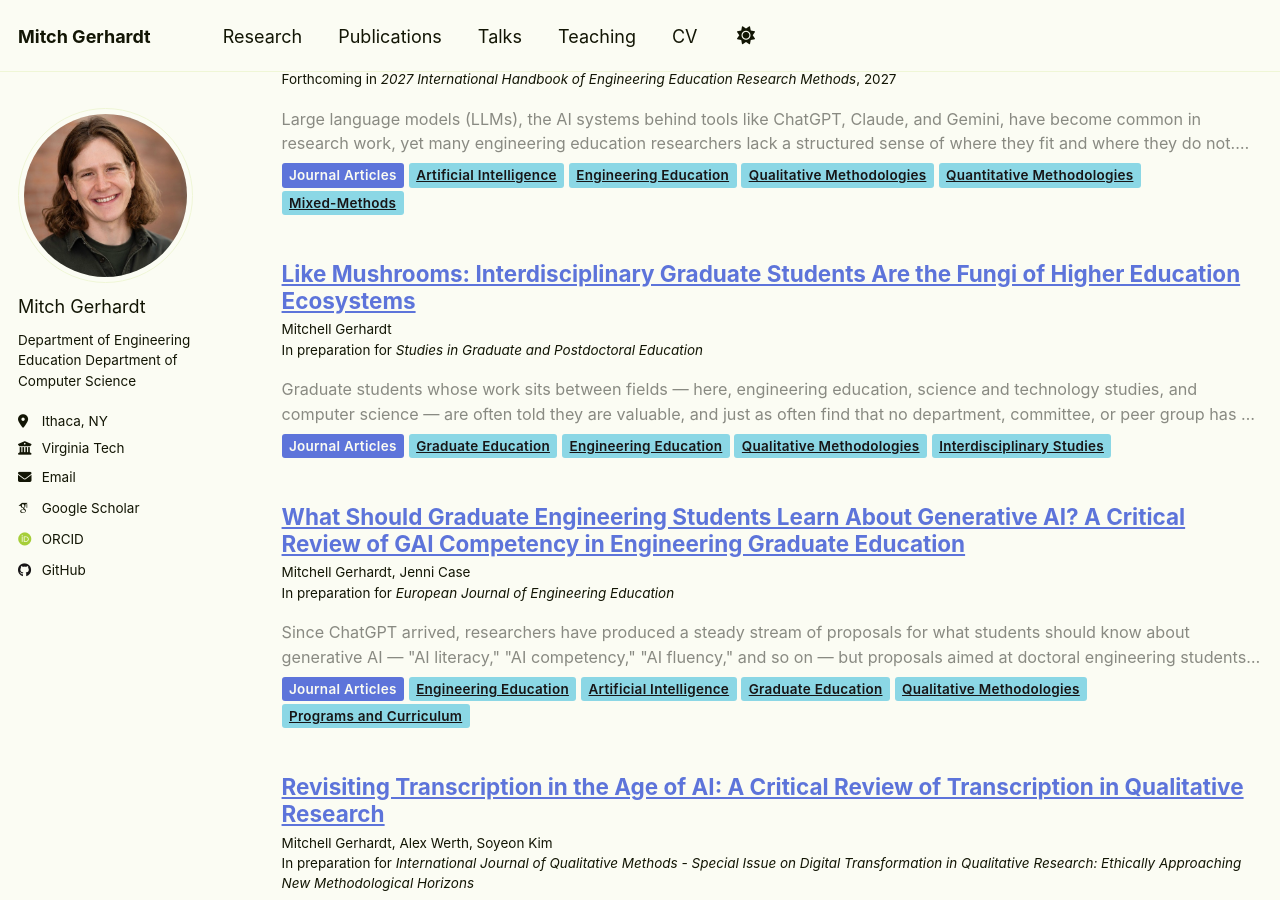
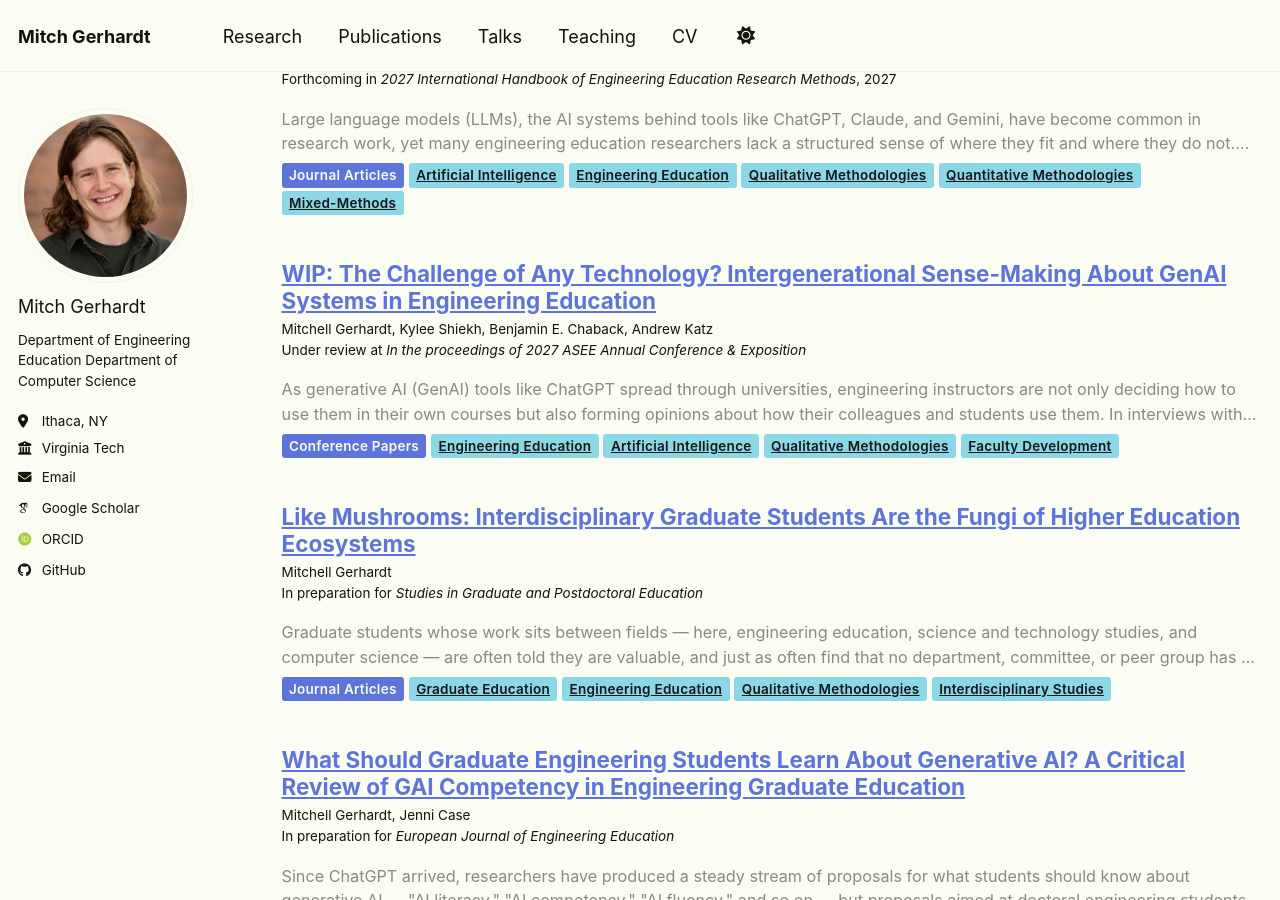
Before and after one commit to mitchg10/mitchg10.github.io, a Jekyll site: the page built from _pages/publications.html, in a window 1280 px wide and 900 px high, scrolled down 549 px. Built offline with Jekyll 4.4.1, drawn with Linux system fonts in a browser that asks for light colours; some web fonts are replaced.

Commit message:
feat: add 2027 ASEE WIP paper on intergenerational GenAI sense-making
Adds the submitted "The Challenge of Any Technology?" publication and
its entry at the top of the CV's conference publications.

Co-Authored-By: Claude Opus 5.5 <noreply@anthropic.com>

```diff
--- a/_pages/cv.md
+++ b/_pages/cv.md
@@ -80,6 +80,10 @@ Journal Publications
 
 Peer-Reviewed Conference Publications
 ======
+* **The Challenge of Any Technology? Intergenerational Sense-Making About GenAI Systems in Engineering Education** (Submitted)
+  * *2027 ASEE Annual Conference & Exposition* - Toronto, Ontario, Canada
+  * **Mitchell Gerhardt**, Kylee Shiekh, Benjamin E. Chaback, and Andrew Katz
+
 * **The Jagged Edge of Adoption: Comparing GenAI Adoption Between Coding and Non-Coding STEM Graduate Students** (Submitted)
   * *Symposium on Educational Advances in Artificial Intelligence (EAAI-27)*
   * **Mitchell Gerhardt**, Sara Hooshangi, Sanmay Das, and Andrew Katz
--- /dev/null
+++ b/_publications/2027-01-02-Challenge-of-Any-Technology-Intergenerational-GenAI-Engineering-Education.md
@@ -0,0 +1,24 @@
+---
+title: "WIP: The Challenge of Any Technology? Intergenerational Sense-Making About GenAI Systems in Engineering Education"
+author: "Mitchell Gerhardt, Kylee Shiekh, Benjamin E. Chaback, Andrew Katz"
+collection: publications
+category: conferences
+permalink: /publication/2027-01-02-Challenge-of-Any-Technology-Intergenerational-GenAI-Engineering-Education
+date: 2026-09-29
+venue: 'In the proceedings of 2027 ASEE Annual Conference & Exposition'
+citation: 'Gerhardt, M., Shiekh, K., Chaback, B. E., & Katz, A. (2027). (Submitted) WIP: The Challenge of Any Technology? Intergenerational Sense-Making About GenAI Systems in Engineering Education. 2027 ASEE Annual Conference & Exposition, Toronto, Ontario, Canada.'
+status: submitted
+# paperurl: 'TBD'
+masked_sections:
+  - key_findings
+plain_language_summary: "As generative AI (GenAI) tools like ChatGPT spread through universities, engineering instructors are not only deciding how to use them in their own courses but also forming opinions about how their colleagues and students use them. In interviews with engineering instructors, conversations often turned to age and generation, with instructors describing differences between themselves and older or younger colleagues, and between themselves and students who are growing up with these tools. In this work-in-progress paper, we share early findings about those generational tensions, which matter because age is rarely discussed as part of diversity among engineering faculty, even though it may shape how engineering programs respond to GenAI."
+contribution_summary: "Where studies of GenAI in engineering education have largely treated instructors' adoption as an individual or institutional matter, we foreground age and generation, an under-examined dimension of diversity among engineering instructors, as a lens through which instructors judge colleagues' and students' orientations toward GenAI systems and, in turn, inform how their programs approach them."
+methods: "We draw on an NSF CAREER project examining how nearly 170 engineering instructors at 18 U.S.-based institutions use and think about GenAI systems for teaching, learning, and assessment. Data comprise hour-long, semi-structured interviews, during which instructors frequently raised generational and age-related aspects of GenAI diffusion unprompted; this work-in-progress examines those moments as preliminary evidence of intergenerational sense-making."
+key_findings: "Our preliminary analysis suggests that instructors surface intergenerational tensions most sharply when judging colleagues whose views on GenAI oppose their own; younger instructors, for example, might frame older colleagues who resist GenAI integration as \"curmudgeons,\" recasting the difficulty of integration as simply \"the challenge of any technology.\" These judgments, however, do not map neatly onto age, since instructors of any age might adopt an \"old school mentality\" that moves them away from GenAI integration out of concerns about student dependency and academic integrity. At the same time, instructors across tenure levels described generational tensions with students, whose experiences with GenAI systems they perceived as differing significantly from their own."
+tags:
+  - "Engineering Education"
+  - "Artificial Intelligence"
+  - "Qualitative Methodologies"
+  - "Faculty Development"
+---
+<!-- Use [Google Scholar](https://scholar.google.com/scholar?q=Challenge+of+Any+Technology+Intergenerational+Sense-Making+About+GenAI+Systems+in+Engineering+Education){:target="_blank"} for full citation -->
```
